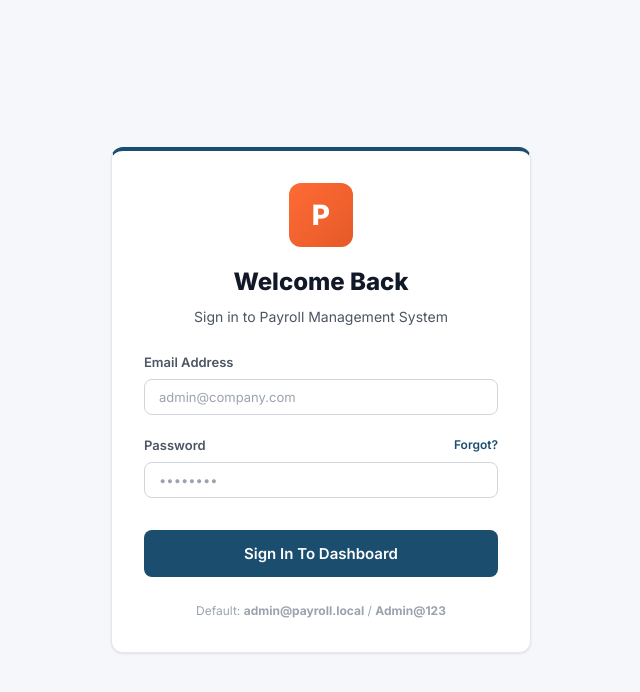
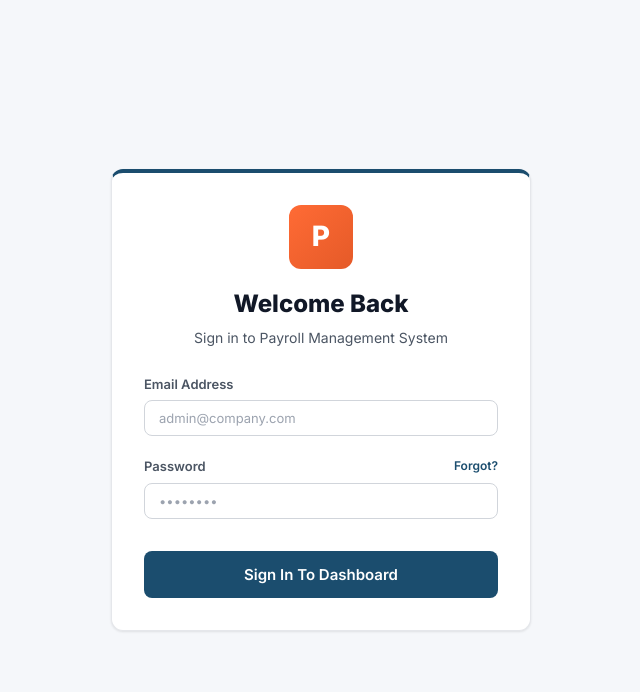
Before and after one commit to mrvenom17/Payroll, a Next.js app: page /login in a window 1280 px wide. Shown: the top 692 px of the page, without its empty margins (319-959 px from the left). Built offline with nearby package versions, Linux system fonts and the light colour scheme; no server answers; the database is empty.

Commit message:
chore: remove hardcoded default credentials from login page UI

```diff
--- a/app/login/page.js
+++ b/app/login/page.js
@@ -74,9 +74,7 @@ export default function LoginPage() {
           </button>
         </form>
 
-        <div style={{ textAlign: 'center', marginTop: 24, fontSize: 12, color: 'var(--text-tertiary)' }}>
-          <p>Default: <b>admin@payroll.local</b> / <b>Admin@123</b></p>
-        </div>
+
       </div>
 
       {/* Hide layout components for this page */}
```
